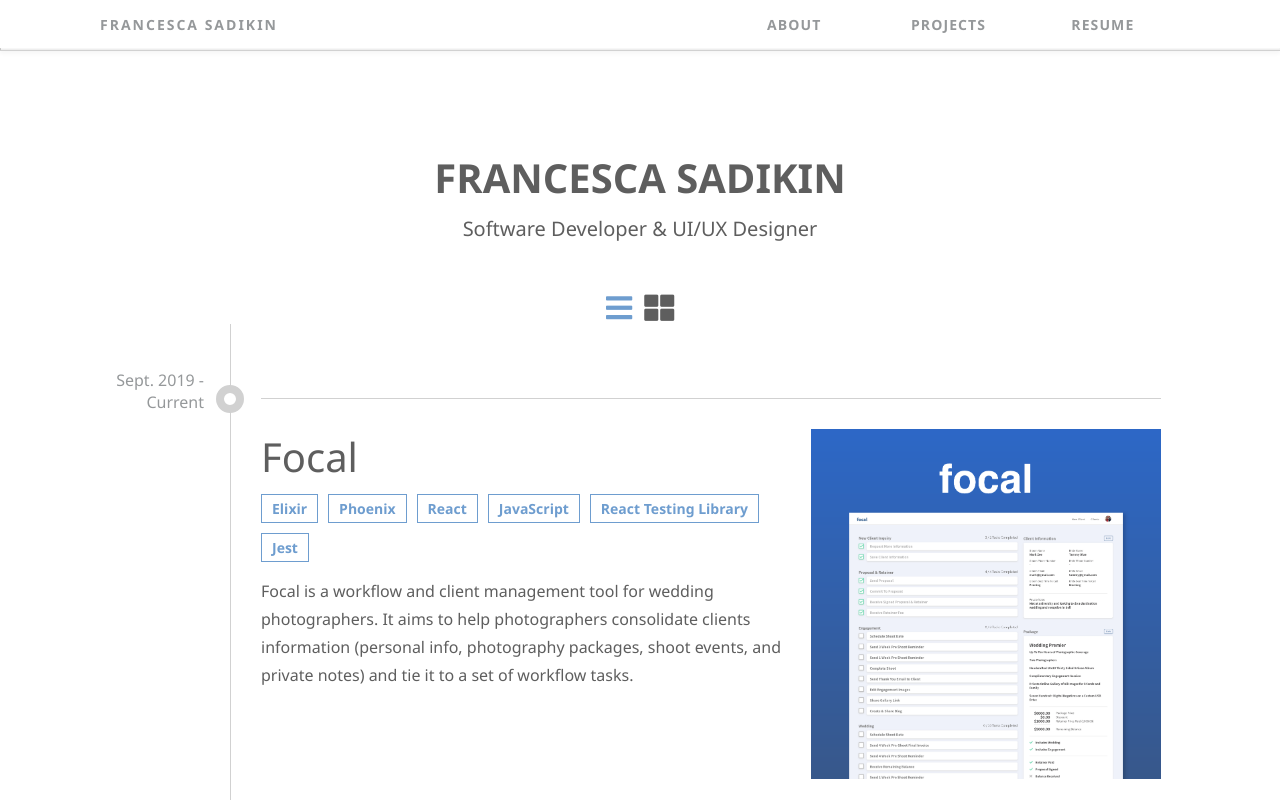
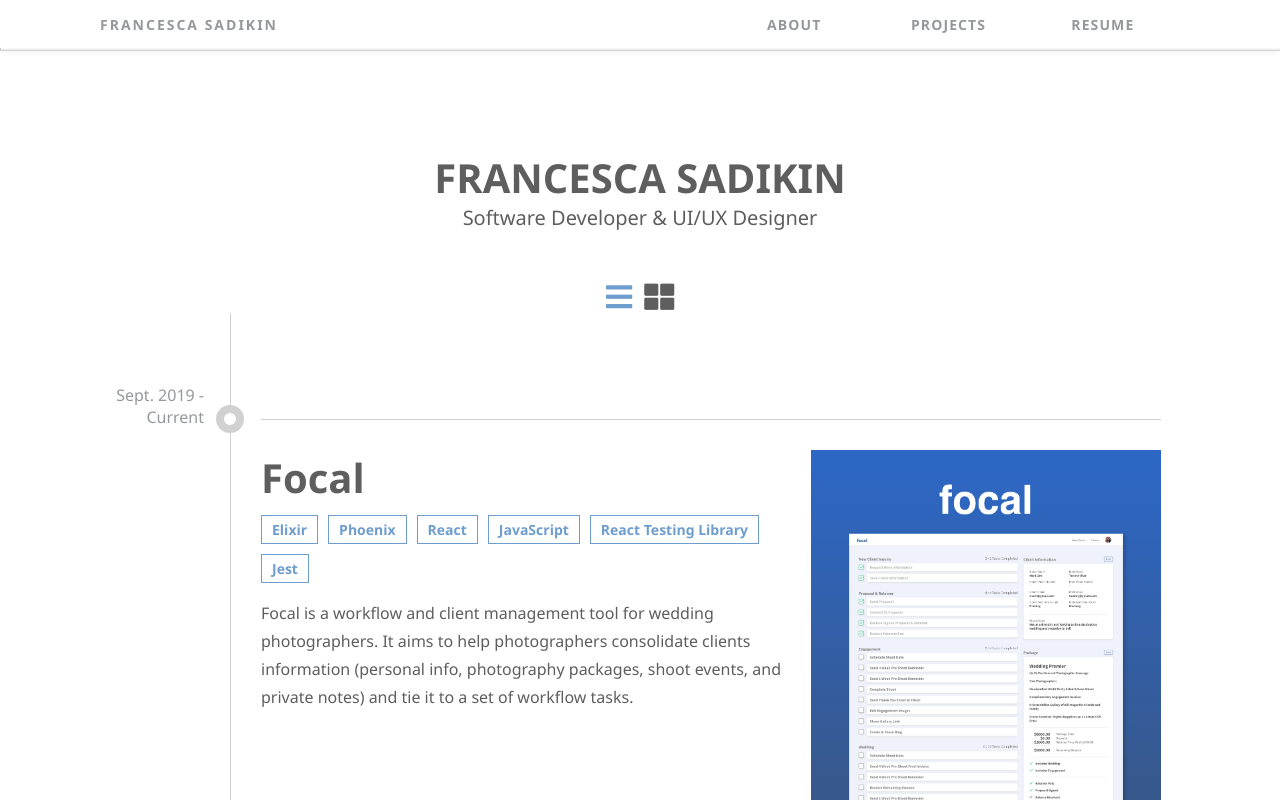
Before and after one commit to serpient/fsadikin, a React (Create React App) app: page /#/ in a window 1280 px wide. Built offline with nearby package versions, Linux system fonts and the light colour scheme.

Commit message:
Adjust semantic html

```diff
--- a/src/About/About.jsx
+++ b/src/About/About.jsx
@@ -11,9 +11,9 @@ class About extends React.Component {
             alt="profile"
             src="https://media-exp2.licdn.com/dms/image/C5603AQG0i93SB1dbmw/profile-displayphoto-shrink_200_200/0?e=1584576000&v=beta&t=qdTxEvmodknfDLC8n3gqLHB1DTAsPYOlo9l1PdqanX0"
           />
-          <div className="name">Francesca Sadikin</div>
-          <div className="location">Based in Los Angeles</div>
-          <div className="user-links-section">
+          <h1 className="name">Francesca Sadikin</h1>
+          <h2 className="location">Based in Los Angeles</h2>
+          <section className="user-links-section">
             <a
               className="user-link"
               rel="noopener noreferrer"
@@ -38,10 +38,10 @@ class About extends React.Component {
                 src={require('../assets/linkedin.png')}
               />
             </a>
-          </div>
+          </section>
         </section>
 
-        <section className="description">
+        <p className="description">
           After graduating from UC Berkeley with a B.A. in Architecture, I
           became a professional Architectural Designer at a boutique firm in Los
           Angeles working on multi-million dollar projects for well-known
@@ -58,7 +58,7 @@ class About extends React.Component {
           <br />
           If you would like to chat with me, please feel free to email me at
           <div className="bio-link"> FrancescaSadikin@gmail.com</div>
-        </section>
+        </p>
       </main>
     );
   }
--- a/src/About/About.scss
+++ b/src/About/About.scss
@@ -1,4 +1,4 @@
-@import "_variables.scss";
+@import '_variables.scss';
 
 .about-page-container {
   z-index: 1;
@@ -13,7 +13,7 @@
   background-color: white;
   display: grid;
   grid-template-columns: repeat(3, 1fr);
-  grid-template-areas: ("user bio bio");
+  grid-template-areas: ('user bio bio');
   color: $dark-grey;
   padding: 80px 0px;
   box-shadow: $box-shadow;
@@ -42,11 +42,14 @@ USER INFO
 .name {
   font-size: 26px;
   margin-top: 20px;
+  margin-bottom: 0px;
   font-weight: 700;
 }
 
 .location {
-  font-size: 14px;
+  font-size: 16px;
+  font-weight: 500;
+  margin-top: 0px;
 }
 /*
 ==========================
@@ -97,7 +100,7 @@ MEDIA QUERY
     margin-left: auto;
     margin-right: auto;
     grid-template-columns: repeat(1, 1fr);
-    grid-template-areas: ("user" "bio");
+    grid-template-areas: ('user' 'bio');
   }
 
   .user-info-section {
--- a/src/LandingPage/LandingPage.scss
+++ b/src/LandingPage/LandingPage.scss
@@ -1,11 +1,11 @@
-@import "_variables.scss";
+@import '_variables.scss';
 
 .landing-container {
   height: 100vh;
   overflow: hidden;
   overflow-y: hidden;
   overflow-x: hidden;
-  background-color: $palest-grey;
+  background-color: $pale-grey;
 }
 
 .landing-shapes {
--- a/src/Projects/Projects.jsx
+++ b/src/Projects/Projects.jsx
@@ -36,10 +36,10 @@ const Projects = () => {
 
   return (
     <main className="projects-container">
-      <div className="projects-container-title">Francesca Sadikin</div>
-      <div className="projects-container-subtext">
+      <h1 className="projects-container-title">Francesca Sadikin</h1>
+      <h2 className="projects-container-subtext">
         Software Developer & UI/UX Designer
-      </div>
+      </h2>
       {viewControlsIsVisible && (
         <div className="project-view-mode-controller">
           <button
--- a/src/Projects/Projects.scss
+++ b/src/Projects/Projects.scss
@@ -25,18 +25,17 @@ GRID & PROJECTS CONTAINER
   margin: 0 auto;
   font-size: 40px;
   margin-top: 150px;
-  margin-bottom: 10px;
   font-weight: 600;
-  // letter-spacing: 3px;
   text-transform: uppercase;
 }
 
 .projects-container-subtext {
   text-align: center;
   font-size: 20px;
-  // font-weight: 600;
+  font-weight: 500;
   color: $dark-grey;
   margin-bottom: 50px;
+  margin-top: -1px;
 }
 
 .project-view-mode-controller {
@@ -149,6 +148,8 @@ PROJECT INFO
 }
 
 .project-title {
+  margin: 0px;
+  font-weight: 600;
   font-size: 40px;
 }
 
@@ -157,6 +158,7 @@ PROJECT INFO
 }
 
 .project-description {
+  margin-top: 1px;
   font-size: 16px;
   line-height: 28px;
   padding-bottom: 30px;
@@ -220,7 +222,7 @@ TIMELINE
 .project-timeline-dot {
   position: relative;
   margin-left: -45px;
-  margin-bottom: -20px;
+  margin-bottom: -35px;
   width: 12px;
   height: 12px;
   border-radius: 50%;
@@ -231,7 +233,7 @@ TIMELINE
 
 .project-timeline-text {
   position: relative;
-  top: 15px;
+  top: 25px;
   display: inline-block;
   text-align: right;
   width: 120px;
--- a/src/Projects/components/ProjectCardCreator.jsx
+++ b/src/Projects/components/ProjectCardCreator.jsx
@@ -9,14 +9,14 @@ const ProjectCardCreator = ({ projects }) => {
     return (
       <section key={'project_' + index}>
         <div className="project-timeline-dot" />
-        <div className="project-timeline-text">{date}</div>
+        <p className="project-timeline-text">{date}</p>
         <div className="project">
           <div className="project-info">
-            <div className="project-title">{name}</div>
+            <h1 className="project-title">{name}</h1>
             <div className="project-tech">
               <SkillCreator techArray={tech} />
             </div>
-            <div className="project-description">{description}</div>
+            <p className="project-description">{description}</p>
           </div>
           <Link
             to={'/projects/' + name.replace(/ /g, '-')}
--- a/src/_variables.scss
+++ b/src/_variables.scss
@@ -1,11 +1,10 @@
-
 /*
 ==========================
 COLORS
 ==========================
 */
 $grey: #95989a;
-$darker-grey: rgb(75, 75, 75)75;
+$darker-grey: rgb(75, 75, 75) 75;
 $dark-grey: #5e5e5e;
 $light-grey: #d1d1d1;
 $pale-grey: #f7f7f7;
@@ -19,18 +18,19 @@ $hover-blue: rgb(103, 145, 190);
 $attention-red: #f37070;
 $light-red: #f5cbcb;
 
-$pastel-pink: #F6E4E4;
-$pastel-blue: #E4F4F6;
-$pastel-purple: #E9E4F6;
-$pastel-green: #EAF6E4;
-$pastel-yellow: #F6F1E4;
+$pastel-pink: #f6e4e4;
+$pastel-blue: #e4f4f6;
+$pastel-purple: #e9e4f6;
+$pastel-green: #eaf6e4;
+$pastel-yellow: #f6f1e4;
 
 /*
 ==========================
 FONTS
 ==========================
 */
-$font: 'Segoe UI', 'Open Sans', 'Helvetica Neue', Helvetica, 'Varela Round', sans-serif;
+$font: 'Segoe UI', 'Open Sans', 'Helvetica Neue', Helvetica, 'Varela Round',
+  sans-serif;
 
 /*
 ==========================
```
